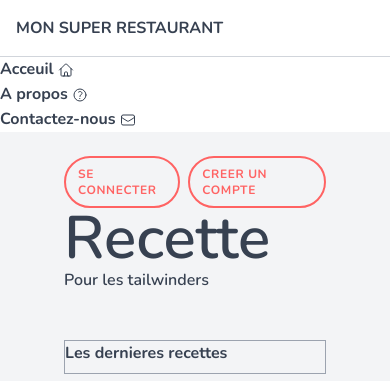
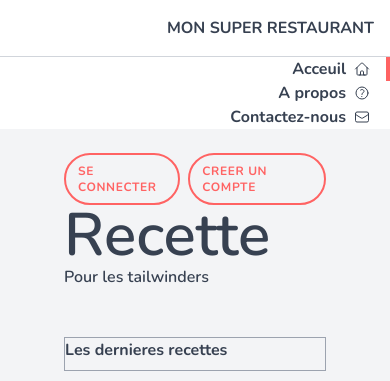
Before and after one commit to odilson-dev/tailwind-css-tutorial, a website: page index.html in a window 390 px wide. Shown: the top 381 px of the page. Drawn offline with nearby package versions, Linux system fonts and the light colour scheme.

Commit message:
Create a responsive menu with taiwind

```diff
--- a/index.html
+++ b/index.html
@@ -9,8 +9,8 @@
   <body class="font-body">
     <div class="text-gray-700 grid md:grid-cols-3">
       <!-- <div> Wrapper de contenu Tailwindcss -->
-      <div class="md:col-span-1">
-        <nav>
+      <div class="md:col-span-1 md:flex md:justify-end">
+        <nav class="text-right">
           <div>
             <h1 class="font-bold uppercase p-4 border-b border-gray-300">
               <a href="http://" class="hover:text-gray-800"
@@ -19,16 +19,18 @@
             </h1>
           </div>
           <ul>
-            <li>
-              <a href="#"
-                ><span class="font-bold">Acceuil</span>
+            <li class="text-gray-700 font-bold">
+              <a
+                href="#"
+                class="px-4 flex justify-end border-r-4 border-primary"
+                ><span>Acceuil</span>
                 <svg
                   xmlns="http://www.w3.org/2000/svg"
                   fill="none"
                   viewBox="0 0 24 24"
                   stroke-width="1.5"
                   stroke="currentColor"
-                  class="size-6 w-4 inline-block"
+                  class="size-6 w-4 ml-2"
                 >
                   <path
                     stroke-linecap="round"
@@ -38,16 +40,16 @@
                 </svg>
               </a>
             </li>
-            <li>
-              <a href="#"
-                ><span class="font-bold">A propos</span>
+            <li class="text-gray-700 font-bold">
+              <a href="#" class="px-4 flex justify-end border-r-4 border-white"
+                ><span>A propos</span>
                 <svg
                   xmlns="http://www.w3.org/2000/svg"
                   fill="none"
                   viewBox="0 0 24 24"
                   stroke-width="1.5"
                   stroke="currentColor"
-                  class="size-6 w-4 inline-block"
+                  class="size-6 w-4 ml-2"
                 >
                   <path
                     stroke-linecap="round"
@@ -57,16 +59,16 @@
                 </svg>
               </a>
             </li>
-            <li>
-              <a href="#"
-                ><span class="font-bold">Contactez-nous</span>
+            <li class="text-gray-700 font-bold">
+              <a href="#" class="px-4 flex justify-end border-r-4 border-white"
+                ><span>Contactez-nous</span>
                 <svg
                   xmlns="http://www.w3.org/2000/svg"
                   fill="none"
                   viewBox="0 0 24 24"
                   stroke-width="1.5"
                   stroke="currentColor"
-                  class="size-6 w-4 inline-block"
+                  class="size-6 w-4 ml-2"
                 >
                   <path
                     stroke-linecap="round"
```
Also changed, not shown: public/styles.css.
